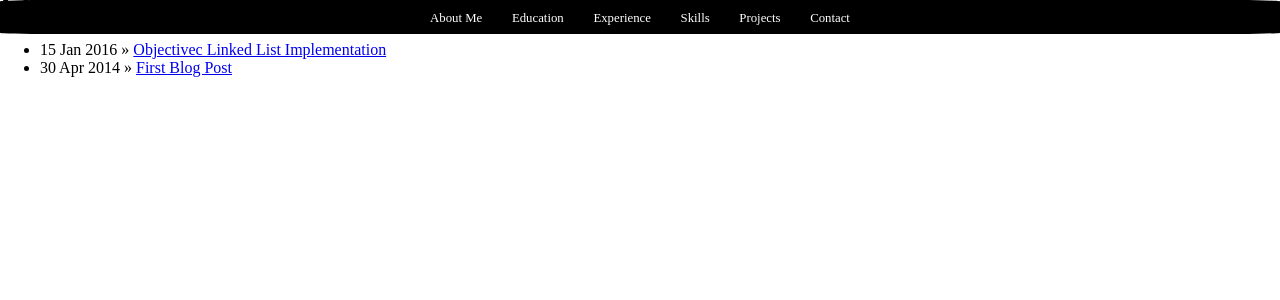
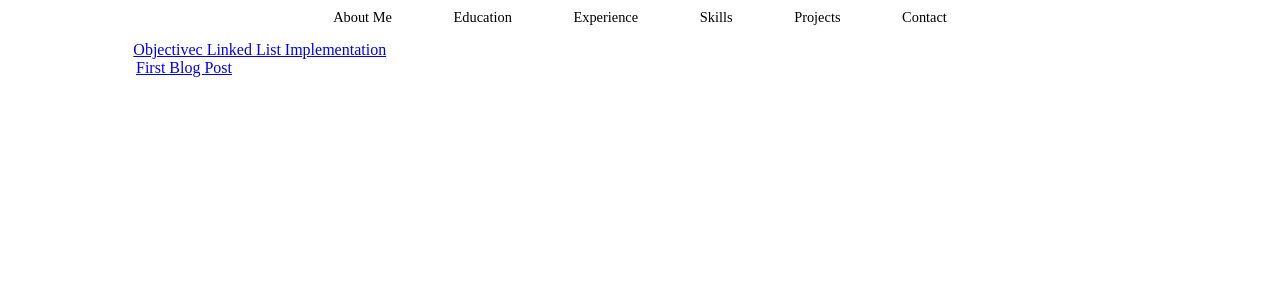
Before and after one commit to egirsova/egirsova.github.io, a Jekyll site: the page built from blog/index.html, in a window 1280 px wide. Shown: the top 300 px of the page. Built offline with Jekyll 4.4.1, drawn with Linux system fonts in a browser that asks for light colours.

Commit message:
Update main.css

```diff
--- a/css/main.css
+++ b/css/main.css
@@ -10,7 +10,7 @@
 body {
     margin: 0;
     font-family: avenir next;
-    color: black;
+    color: white;
 }
 
 #navWrap {
@@ -20,36 +20,39 @@ body {
 
 #navContainer ul {
     list-style-type: none;
+    height: 25px;
     margin: 0;
     padding: 8px;
     text-align: center;
     font-family: avenir next;
     z-index:1;
-    background-color: black;
-    border-radius: 4%;
+    background-color: rgba(255,255,255,0.9);
+    border-radius: 1%;
+    color: black;
 }
 
 #navContainer ul li {
     display: inline;
     z-index:1;
+    margin-top: 3em;
 }
 
 #navContainer ul li a {
     text-decoration: none;
-    padding: .2em 1em;
-    color: #fff;
-    background-color: none;
-    font-size: 0.8em;
+    padding: 0.2em 2em;
+    font-size: 0.9em;
+    font-weight: 500;
     z-index:1;
+    color: black;
 }
 
 #navcontainer ul li a:hover {
-    color: #fff;
     z-index:1;
-    background-color: dimgray;
-    opacity: 2;
     border-radius: 60%;
+    color: black;
+    text-decoration: underline;
 }
+
 .hyperlink {
  color: 225D80;
 }
```
